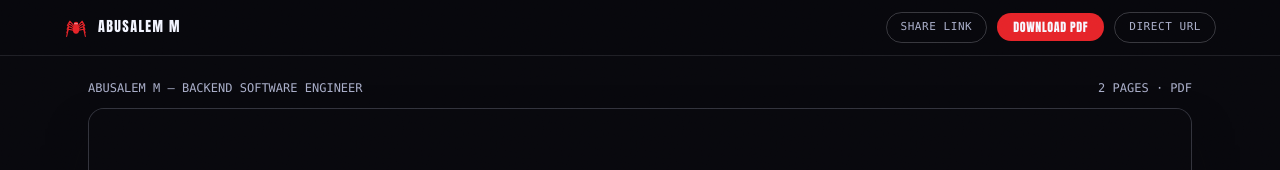
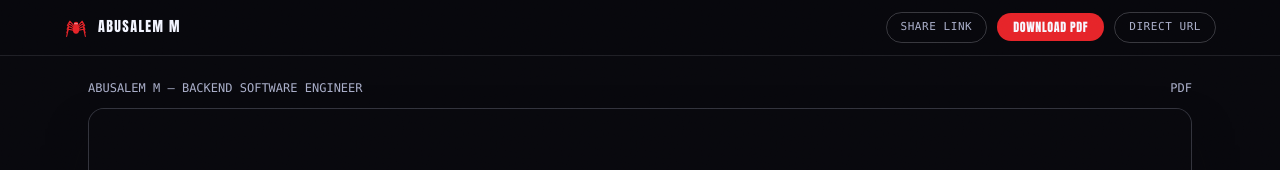
Before and after one commit to Abusalem9/abusalem.me, a Next.js app: page /resume in a window 1280 px wide. Shown: the top 170 px of the page. Built offline with nearby package versions, Linux system fonts and the light colour scheme.

Commit message:
feat: update resume with latest PDF from downloads

```diff
--- a/src/app/resume/ResumeViewer.tsx
+++ b/src/app/resume/ResumeViewer.tsx
@@ -66,7 +66,7 @@
       <main className="flex-1 flex flex-col items-center justify-center p-3 md:p-6 w-full max-w-6xl mx-auto">
         <div className="w-full mb-3 flex items-center justify-between text-xs text-muted font-mono">
           <span>ABUSALEM M — BACKEND SOFTWARE ENGINEER</span>
-          <span className="hidden sm:inline">2 PAGES · PDF</span>
+          <span className="hidden sm:inline">PDF</span>
         </div>
 
         <div className="w-full flex-1 min-h-[78vh] md:min-h-[85vh] rounded-2xl border border-fg/15 overflow-hidden bg-ink-soft/90 shadow-2xl shadow-ink">
```
Also changed, not shown: 1 other file (tests, documents, lock files or other folders).
